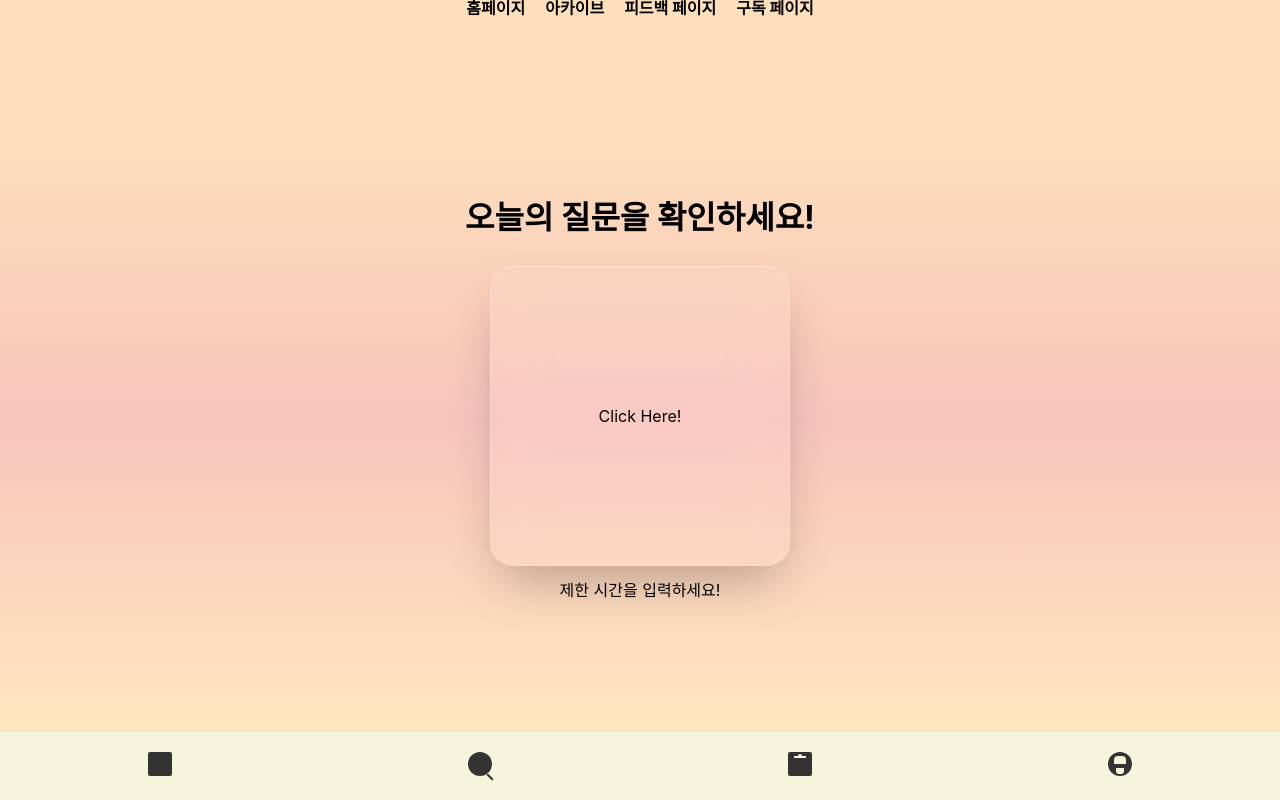
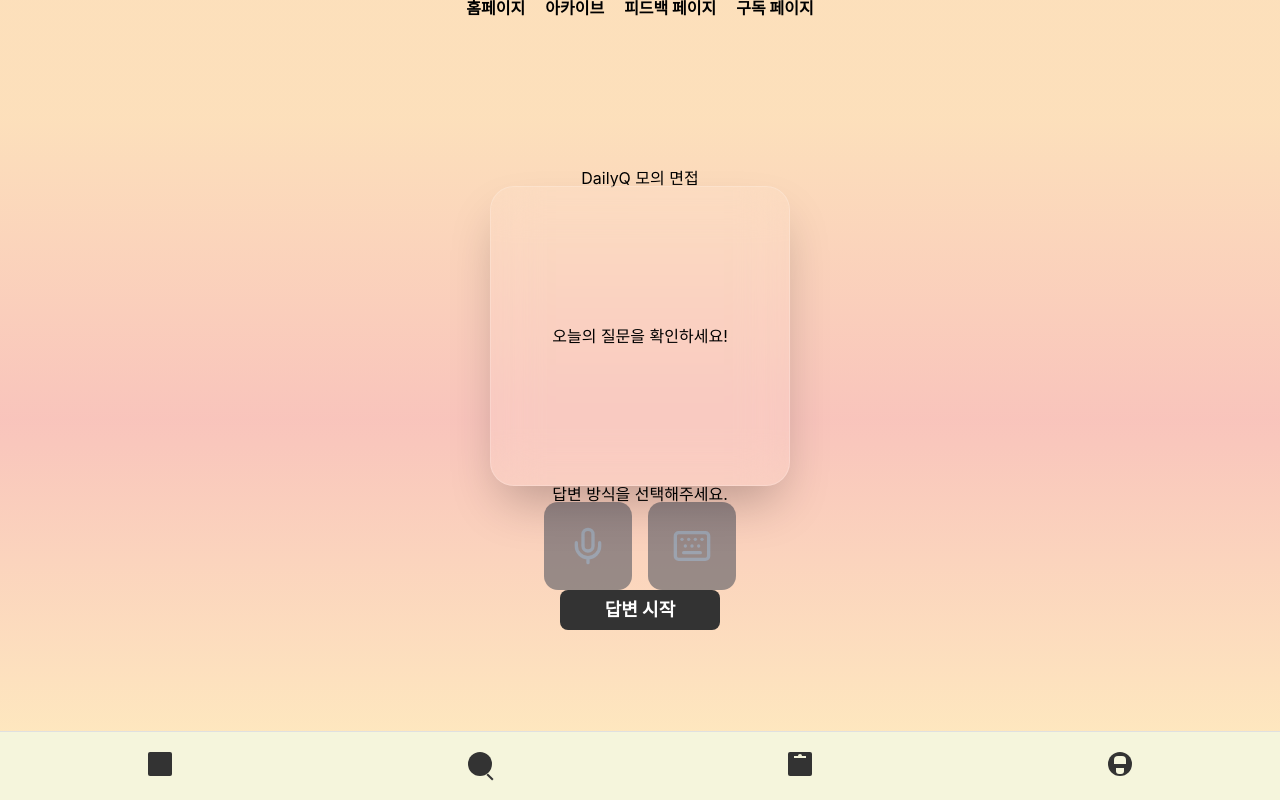
Before and after one commit to kakao-tech-campus-3rd-step3/Team5_FE, a React (Vite) app: page / in a window 1280 px wide. Built offline with nearby package versions, Linux system fonts and the light colour scheme.

Commit message:
feat: 답변 방식 선택 & 타이머 구현

```diff
--- a/src/pages/Home/Home.tsx
+++ b/src/pages/Home/Home.tsx
@@ -1,22 +1,37 @@
 import styled from '@emotion/styled';
 import { useState } from 'react';
+import AnswerSection from './components/AnswerSection';
+import AnswerTypeSelector from './components/AnswerTypeSelector';
+
+export type AnswerType = 'voice' | 'text' | null;
 
 const HomePage = () => {
-  const [isTextMode, setIsTextMode] = useState(false);
+  const [answerType, setAnswerType] = useState<AnswerType>(null);
+  const [isAnswerStarted, setIsAnswerStarted] = useState(false);
 
-  const handleClick = () => {
-    setIsTextMode(!isTextMode);
+  const handleAnswerType = (type: AnswerType) => {
+    setAnswerType(type);
   };
+
+  const handleAnswerState = () => {
+    setIsAnswerStarted(!isAnswerStarted);
+  };
+
   return (
     <Wrapper>
-      <Title>오늘의 질문을 확인하세요!</Title>
-      <CardSection>
-        <GlassBackground>Click Here!</GlassBackground>
-        <button onClick={handleClick}></button>
-      </CardSection>
-      <TimerSection>
-        <Text>제한 시간을 입력하세요!</Text>
-      </TimerSection>
+      <span>DailyQ 모의 면접</span>
+      <section>
+        <QuestionCard isStarted={isAnswerStarted === true}>
+          <GlassBackground>오늘의 질문을 확인하세요!</GlassBackground>
+        </QuestionCard>
+      </section>
+
+      {!isAnswerStarted && <AnswerTypeSelector type={answerType} onAnswerType={handleAnswerType} />}
+      {isAnswerStarted && <AnswerSection type={answerType} isActive={isAnswerStarted} />}
+
+      <AnswerButton onClick={handleAnswerState} disabled={!answerType}>
+        {isAnswerStarted ? '답변 완료' : '답변 시작'}
+      </AnswerButton>
     </Wrapper>
   );
 };
@@ -31,14 +46,11 @@ const Wrapper = styled.div`
   height: 100%;
 `;
 
-const Title = styled.h1`
-  font-size: 2rem;
-  font-weight: 700;
-  margin-bottom: 2rem;
-`;
+const QuestionCard = styled.div<{ isStarted: boolean }>`
+  width: 300px;
+  height: ${(props) => (props.isStarted ? '150px' : '300px')};
 
-const CardSection = styled.section`
-  position: relative;
+  transition: 0.3s ease-in-out;
 `;
 
 const GlassBackground = styled.div`
@@ -48,8 +60,8 @@ const GlassBackground = styled.div`
   border: 1px solid rgba(255, 255, 255, 0.2);
   box-shadow: 0 25px 50px -12px rgb(0 0 0 / 0.25);
 
-  height: 300px;
-  width: 300px;
+  width: 100%;
+  height: 100%;
 
   display: flex;
   flex-direction: column;
@@ -57,6 +69,19 @@ const GlassBackground = styled.div`
   justify-content: center;
 `;
 
-const TimerSection = styled.section``;
+const AnswerButton = styled.button`
+  display: flex;
+  justify-content: center;
+  align-items: center;
 
-const Text = styled.section``;
+  background: #333333;
+  border-radius: 8px;
+
+  width: 160px;
+  height: 40px;
+
+  font-weight: 700;
+  font-size: 18px;
+
+  color: #ffffff;
+`;
--- /dev/null
+++ b/src/pages/Home/components/AnswerSection.tsx
@@ -0,0 +1,22 @@
+import type { AnswerType } from '../Home';
+import RecordAnswer from './RecordAnswer';
+import TextAnswer from './textAnswer';
+import Timer from './Timer';
+
+interface AnswerSectionProps {
+  type: AnswerType;
+  isActive: boolean;
+}
+
+const AnswerSection = ({ type, isActive }: AnswerSectionProps) => {
+  if (!isActive) return;
+  return (
+    <section>
+      <Timer isActive={isActive} />
+      {type === 'voice' && <RecordAnswer />}
+      {type === 'text' && <TextAnswer />}
+    </section>
+  );
+};
+
+export default AnswerSection;
--- /dev/null
+++ b/src/pages/Home/components/AnswerTypeSelector.tsx
@@ -0,0 +1,58 @@
+import styled from '@emotion/styled';
+import { Keyboard, Mic } from 'lucide-react';
+import type { AnswerType } from '../Home';
+
+interface AnswerTypeSelectorProps {
+  type: AnswerType;
+  onAnswerType: (type: AnswerType) => void;
+}
+
+const AnswerTypeSelector = ({ type, onAnswerType }: AnswerTypeSelectorProps) => {
+  return (
+    <>
+      <span>답변 방식을 선택해주세요.</span>
+      <AnswerTypeSelectorWrapper>
+        <AnswerTypeButton isSelected={type === 'voice'} onClick={() => onAnswerType('voice')}>
+          <Mic size={40} />
+        </AnswerTypeButton>
+
+        <AnswerTypeButton isSelected={type === 'text'} onClick={() => onAnswerType('text')}>
+          <Keyboard size={40} />
+        </AnswerTypeButton>
+      </AnswerTypeSelectorWrapper>
+    </>
+  );
+};
+
+export default AnswerTypeSelector;
+
+const AnswerTypeSelectorWrapper = styled.div`
+  display: grid;
+  grid-template-columns: repeat(2, minmax(0, 1fr));
+  gap: 1rem;
+`;
+
+const AnswerTypeButton = styled.button<{ isSelected: boolean }>`
+  padding: 1.5rem;
+  border-radius: 14px;
+  border-width: 2px;
+  transition: all 0.3s ease-in-out;
+  display: flex;
+  flex-direction: column;
+  align-items: center;
+  justify-content: center;
+  cursor: pointer;
+
+  background-color: ${(props) =>
+    props.isSelected ? 'rgba(6, 182, 212, 0.2)' : 'rgba(55, 65, 81, 0.5)'};
+  border-color: ${(props) => (props.isSelected ? '#06b6d4' : '#4b5563')};
+
+  &:hover {
+    border-color: ${(props) => (props.isSelected ? '#06b6d4' : '#6b7280')};
+  }
+
+  svg {
+    color: ${(props) => (props.isSelected ? '#22d3ee' : '#9ca3af')};
+    transition: color 0.3s ease-in-out;
+  }
+`;
--- /dev/null
+++ b/src/pages/Home/components/RecordAnswer.tsx
@@ -0,0 +1,13 @@
+import { Mic } from 'lucide-react';
+
+const RecordAnswer = () => {
+  return (
+    <div>
+      <h2>음성 녹음 중...</h2>
+      <Mic size={40} />
+      <p>마이크에 답변을 말씀해주세요.</p>
+    </div>
+  );
+};
+
+export default RecordAnswer;
--- /dev/null
+++ b/src/pages/Home/components/TextAnswer.tsx
@@ -0,0 +1,10 @@
+const TextAnswer = () => {
+  return (
+    <div>
+      <h2>텍스트로 답변 입력</h2>
+      <textarea placeholder="이곳에 답변을 입력하세요..."></textarea>
+    </div>
+  );
+};
+
+export default TextAnswer;
--- /dev/null
+++ b/src/pages/Home/components/Timer.tsx
@@ -0,0 +1,21 @@
+import styled from '@emotion/styled';
+import useTimer from '../hooks/useTimer';
+
+interface TimerProps {
+  isActive: boolean;
+}
+
+const Timer = ({ isActive }: TimerProps) => {
+  const userDefinedTime = 120;
+  const { min, sec } = useTimer({ userDefinedTime, isActive });
+
+  return (
+    <TimerWrapper>
+      {String(min).padStart(2, '0')}:{String(sec).padStart(2, '0')}
+    </TimerWrapper>
+  );
+};
+
+export default Timer;
+
+const TimerWrapper = styled.div``;
--- /dev/null
+++ b/src/pages/Home/hooks/useTimer.ts
@@ -0,0 +1,44 @@
+import { useEffect, useRef, useState } from 'react';
+
+interface useTimerProps {
+  userDefinedTime: number;
+  isActive: boolean;
+}
+
+const useTimer = ({ userDefinedTime: initialSeconds, isActive }: useTimerProps) => {
+  const [remainingSeconds, setRemainingSeconds] = useState(initialSeconds);
+
+  const intervalRef = useRef<number | null>(null);
+
+  useEffect(() => {
+    if (!isActive) return;
+
+    const targetTime = Date.now() + remainingSeconds * 1000;
+
+    intervalRef.current = setInterval(() => {
+      const newRemainingTime = Math.round((targetTime - Date.now()) / 1000);
+
+      if (newRemainingTime <= 0) {
+        setRemainingSeconds(0);
+        if (intervalRef.current) {
+          clearInterval(intervalRef.current);
+        }
+      } else {
+        setRemainingSeconds(newRemainingTime);
+      }
+    }, 1000);
+
+    return () => {
+      if (intervalRef.current) {
+        clearInterval(intervalRef.current);
+      }
+    };
+  }, [isActive]);
+
+  const min = Math.floor(remainingSeconds / 60);
+  const sec = remainingSeconds % 60;
+
+  return { min, sec };
+};
+
+export default useTimer;
```
